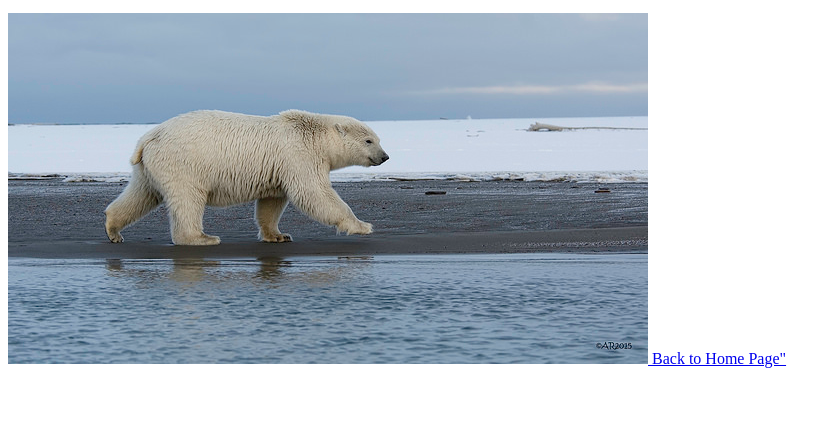
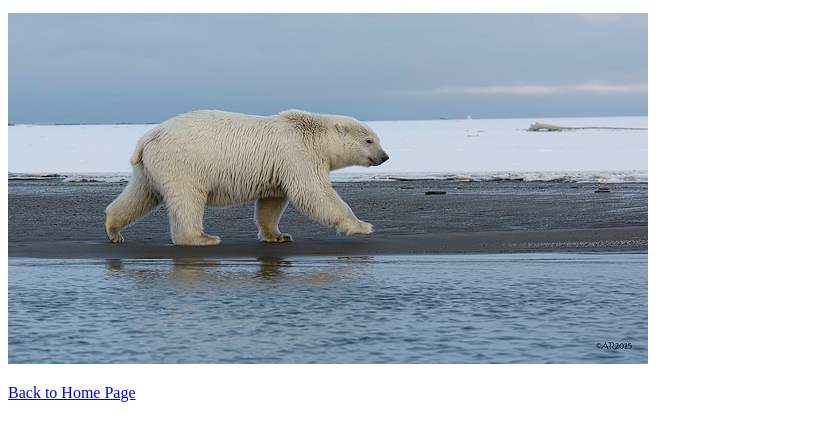
Before and after one commit to tonynassif/website, a plain HTML site: page about.html in a window 1280 px wide. Shown: the part 101-542 px from the top of the page, without its empty margins (0-840 px from the left). Drawn offline with Linux system fonts and the light colour scheme.

Commit message:
5th fix to link About

```diff
--- a/about.html
+++ b/about.html
@@ -12,6 +12,8 @@
     </p>
   <a href="https://www.flickr.com/photos/puliarfanita/22959238329">
     <img src="images/polar_bear.jpg" alt="Polar bear" />
-  <a href="index.html">Back to Home Page"</a>
+    <p>
+  <a href="index.html">Back to Home Page</a>
+    </p>
   </body>
 </html>
```
